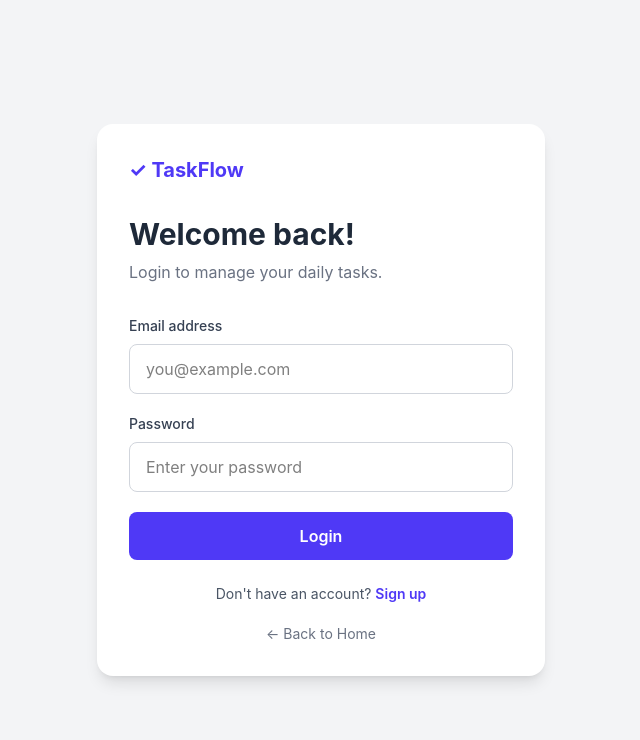
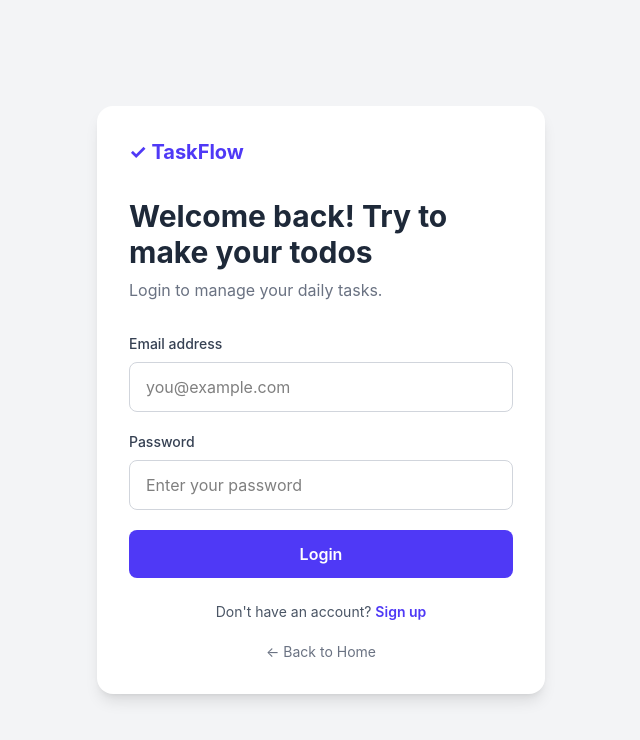
Before and after one commit to ehtman/to-do-frontend, a React (Vite) app in the folder frontend/: page /login in a window 1280 px wide. Shown: the top 740 px of the page, without its empty margins (319-959 px from the left). Built offline with nearby package versions, Linux system fonts and the light colour scheme; no server answers.

Commit message:
added line

```diff
--- a/frontend/src/public/Login.jsx
+++ b/frontend/src/public/Login.jsx
@@ -51,7 +51,7 @@ async function handleSubmit(e) {
         </Link>
 
         <h1 className="mt-8 text-3xl font-bold text-gray-800">
-          Welcome back!
+          Welcome back! Try to make your todos
         </h1>
         <p className="mt-2 text-gray-500">
           Login to manage your daily tasks.
```
